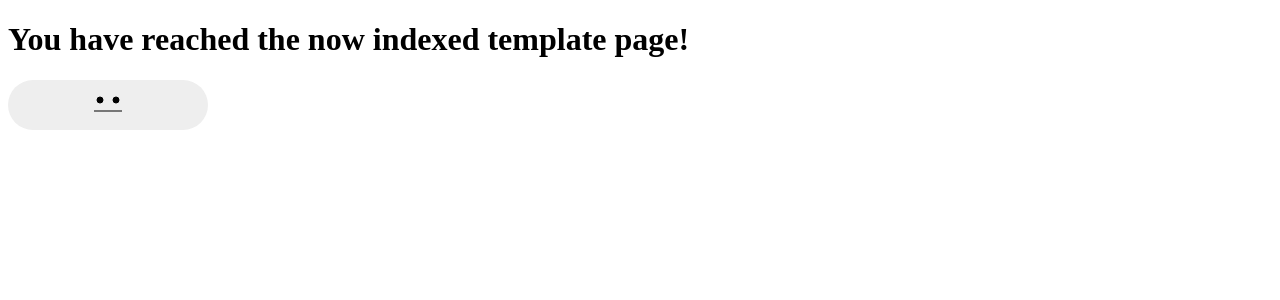
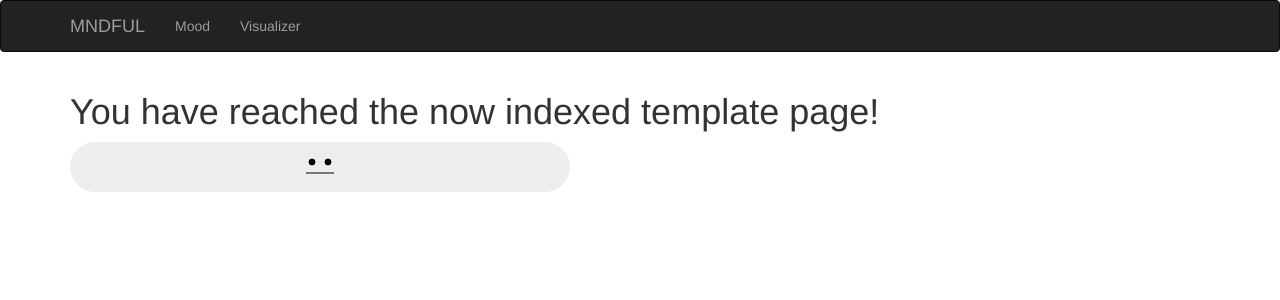
Before and after one commit to ssunier/hack-mental-health, a Django app: page /health/ in a window 1280 px wide. Shown: the top 300 px of the page. Run offline with Django 3.2, Linux system fonts and the light colour scheme; some libraries are stand-ins or nearby versions; some web fonts are replaced.

Commit message:
added navigation between visualizer and mood simulator

```diff
--- a/hack_health/health/views.py
+++ b/hack_health/health/views.py
@@ -10,4 +10,6 @@ def index(request):
   return HttpResponse(template.render(context))
 
 def visualizer(request):
-  return HttpResponse('this is where the visualizer stuff will go')
+  template = loader.get_template('visualizer.html')
+  context = Context({''})
+  return HttpResponse(template.render(context))
--- a/hack_health/templates/base.html
+++ b/hack_health/templates/base.html
@@ -15,6 +15,7 @@
     {% block stylesheets %}
       <link href='http://fonts.googleapis.com/css?family=Nixie+One' rel='stylesheet' type='text/css'>
       <link href='http://fonts.googleapis.com/css?family=Roboto' rel='stylesheet' type='text/css'>
+      <link href="{% static 'css/bootstrap.min.css'%}" rel='stylesheet' type='text/css'>
     {% endblock %}
     {% block javascript %}
 
@@ -33,7 +34,12 @@
     {% block extrahead %}{% endblock %}
   </head>
   <body>
-    {% block content %}
+    {% block nav %}
+      {% include 'nav.html' %}
     {% endblock %}
+    <div class='container'>
+      {% block content %}
+      {% endblock %}
+    </div>
   </body>
 </html>
--- /dev/null
+++ b/hack_health/templates/nav.html
@@ -0,0 +1,19 @@
+<nav class="navbar navbar-inverse" role="navigation">
+  <div class="container">
+    <div class="navbar-header">
+      <button type="button" class="navbar-toggle collapsed" data-toggle="collapse" data-target="#navbar" aria-expanded="false" aria-controls="navbar">
+        <span class="sr-only">Toggle navigation</span>
+        <span class="icon-bar"></span>
+        <span class="icon-bar"></span>
+        <span class="icon-bar"></span>
+      </button>
+      <a class="active navbar-brand" href="/health/">MNDFUL</a>
+    </div>
+    <div id="navbar" class="collapse navbar-collapse">
+      <ul class="nav navbar-nav ">
+        <li><a href="/health/">Mood</a></li>
+        <li><a href="/health/visualizer">Visualizer</a></li>
+      </ul>
+    </div><!--/.nav-collapse -->
+  </div>
+</nav>
--- /dev/null
+++ b/hack_health/templates/visualizer.html
@@ -0,0 +1,4 @@
+{% extends 'base.html' %}
+{% block content %}
+<h1>This is where template stuff will go</h1>
+{% endblock %}
```
Also changed, not shown: hack_health/resources/css/bootstrap-theme.min.css, hack_health/resources/js/jquery.moodslider.js, 1 other file.
